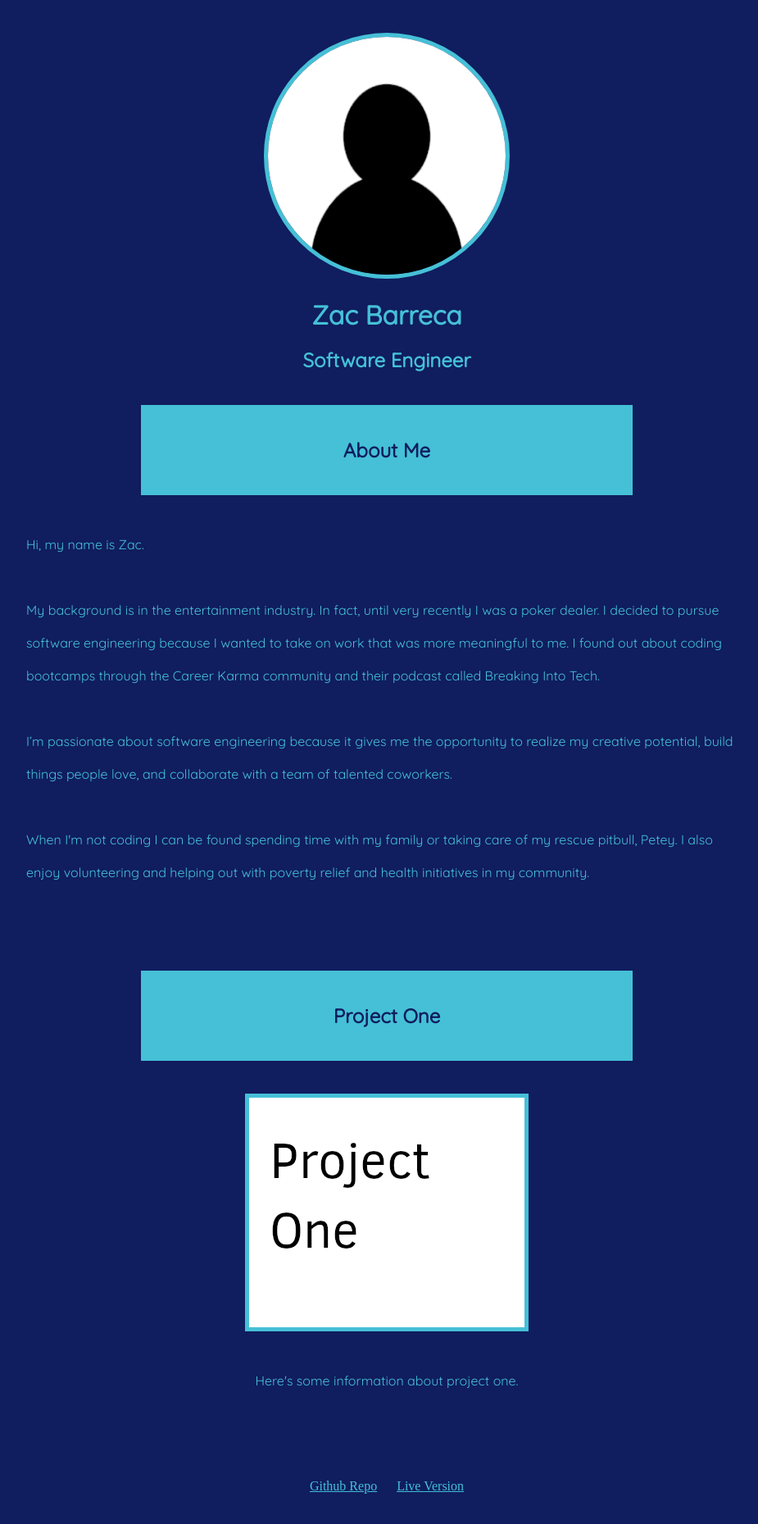
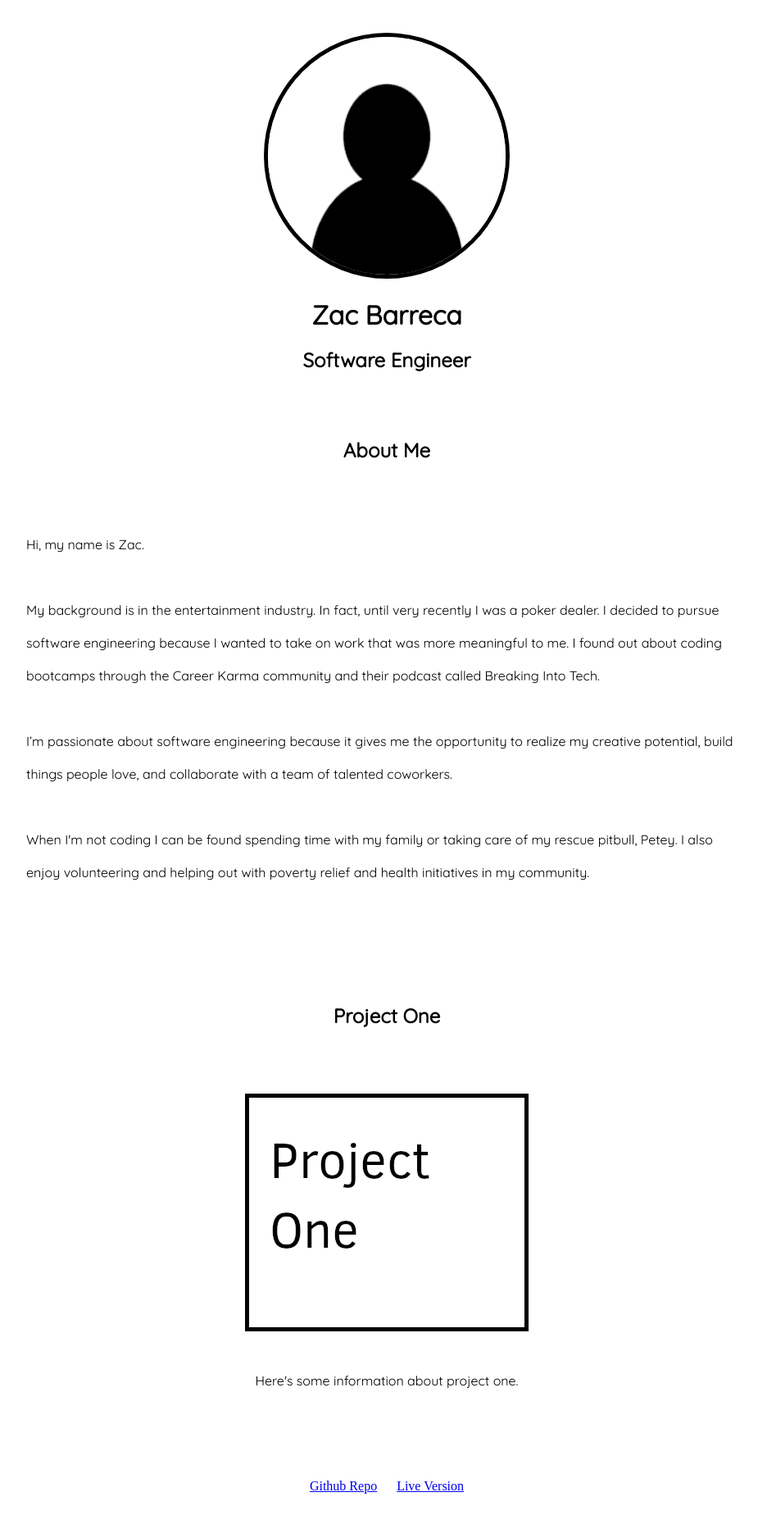
Before and after one commit to zacbarreca/portfolio1, a plain HTML site: page index.html in a window 1280 px wide. Shown: the top 1859 px of the page at 82% size, without its empty margins (168-1093 px from the left). Drawn offline with Linux system fonts and the light colour scheme.

Commit message:
Temporarily removed styling to meet grading requirement: Html wireframe must only use black, white, and grey colors

```diff
--- a/style.css
+++ b/style.css
@@ -4,7 +4,7 @@
 }
 
 body {
-	background-color: #101d5f;
+	/* background-color: #101d5f; */
 }
 
 header {
@@ -13,12 +13,13 @@ header {
 	text-align: center;
 	font-family: 'Quicksand', sans-serif;
 	font-weight: bolder;
-	color: #45c0d6;
+	/* color: #45c0d6; */
 }
 
 header img {
 	margin-bottom: 20px;
-	border: 5px solid #45c0d6;
+	/* border: 5px solid #45c0d6; */
+	border: 5px solid black;
 	border-radius: 50%;
 	height: 300px;
 	width: 300px;
@@ -30,8 +31,8 @@ header h1 {
 
 #aboutme h2, .project h2 {
 	text-align: center;
-	background: #45c0d6;
-	color: #101d5f;
+	/* background: #45c0d6; */
+	/* color: #101d5f; */
 	padding: 40px;
 	width: 600px;
 	font-family: 'Quicksand', sans-serif;
@@ -43,12 +44,13 @@ header h1 {
 	line-height: 40px;
 	font-family: 'Quicksand', sans-serif;
 	font-weight: 500;
-	color: #45c0d6;
+	/* color: #45c0d6; */
 }
 
 .project img {
 	display: block;
-	border: 5px solid #45c0d6;
+	/* border: 5px solid #45c0d6; */
+	border: 5px solid black;
 	margin-top: 40px;
 	margin-left: auto;
 	margin-right: auto;
@@ -61,15 +63,15 @@ header h1 {
 
 .project a {
 	margin: 10px;
-	color: #45c0d6;
+	/* color: #45c0d6; */
 }
 
 footer {
 	text-align: center;
 	background-color: whitesmoke;
 	padding: 40px;
-	background: #45c0d6;
-	color: #101d5f;
+	/* background: #45c0d6; */
+	/* color: #101d5f; */
 }
 
 footer h2 {
@@ -78,5 +80,5 @@ footer h2 {
 
 footer a {
 	margin: 10px;
-	color: #101d5f;
+	/* color: #101d5f; */
 }
```
